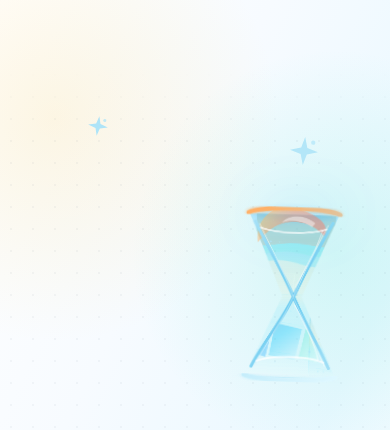
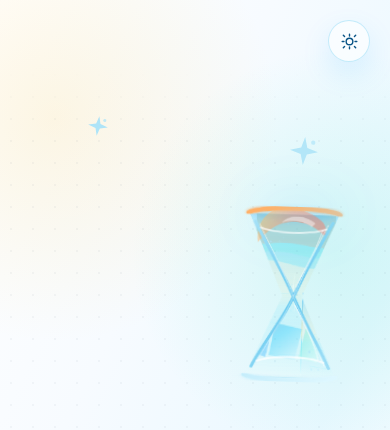
Before and after one commit to aqhours/aqhours-site, a Next.js app: page / in a window 390 px wide. Shown: the top 430 px of the page. Built offline with nearby package versions, Linux system fonts and the light colour scheme.

Commit message:
Add manual dark theme toggle
Add persisted light/dark theme initialization, a compact icon toggle, theme CSS variables for the homepage glass treatment, and small mobile hourglass positioning tweaks for dark mode readability.

```diff
--- a/src/app/globals.css
+++ b/src/app/globals.css
@@ -11,8 +11,73 @@
   --coral: #ff8a65;
   --violet: #a78bfa;
   --mint: #5eead4;
+  --hero-bg: #f7fbff;
+  --hero-foreground: #102a43;
+  --hero-muted: rgba(16, 42, 67, 0.78);
+  --hero-title: #26062f;
+  --hero-accent: #0a5486;
+  --hero-panel-shadow: 0 18px 50px rgba(0, 157, 255, 0.12);
+  --hero-chip-bg: rgba(255, 255, 255, 0.38);
+  --hero-chip-border: rgba(174, 228, 248, 0.7);
+  --hero-stage-gradient: linear-gradient(116deg, #ffffff 0%, #f7fbff 34%, #e9f8ff 66%, #ffffff 100%);
+  --hero-aurora:
+    radial-gradient(circle at 14% 14%, rgba(255, 209, 102, 0.18), transparent 28%),
+    radial-gradient(circle at 86% 30%, rgba(94, 234, 212, 0.2), transparent 30%),
+    radial-gradient(circle at 60% 90%, rgba(255, 138, 101, 0.15), transparent 26%);
+  --hero-grid-dot: rgba(16, 42, 67, 0.12);
+  --liquid-border: rgba(174, 228, 248, 0.76);
+  --liquid-bg:
+    linear-gradient(135deg, rgba(255, 255, 255, 0.72), rgba(255, 255, 255, 0.4) 44%, rgba(233, 248, 255, 0.52)),
+    rgba(255, 255, 255, 0.38);
+  --liquid-shadow:
+    inset 0 1px 0 rgba(255, 255, 255, 0.76),
+    inset 0 -1px 0 rgba(18, 199, 255, 0.08),
+    0 14px 34px rgba(0, 157, 255, 0.1);
+  --liquid-before:
+    linear-gradient(115deg, rgba(255, 255, 255, 0.84), transparent 34%),
+    linear-gradient(295deg, rgba(18, 199, 255, 0.13), transparent 44%);
+  --liquid-after: linear-gradient(90deg, transparent, rgba(255, 255, 255, 0.55), transparent);
+  --theme-toggle-bg: rgba(255, 255, 255, 0.58);
+  --theme-toggle-border: rgba(174, 228, 248, 0.72);
+  --theme-toggle-color: #0a5486;
+  --theme-toggle-shadow: 0 12px 30px rgba(0, 157, 255, 0.12);
   --ease-out: cubic-bezier(0.23, 1, 0.32, 1);
   --ease-in-out: cubic-bezier(0.77, 0, 0.175, 1);
+}
+
+:root[data-theme="dark"] {
+  --background: #06111f;
+  --foreground: #d9f0ff;
+  --hero-bg: #06111f;
+  --hero-foreground: #d9f0ff;
+  --hero-muted: rgba(217, 240, 255, 0.72);
+  --hero-title: #f6fbff;
+  --hero-accent: #aee4f8;
+  --hero-panel-shadow: 0 22px 60px rgba(0, 0, 0, 0.28);
+  --hero-chip-bg: rgba(174, 228, 248, 0.08);
+  --hero-chip-border: rgba(174, 228, 248, 0.24);
+  --hero-stage-gradient: linear-gradient(116deg, #06111f 0%, #0b1b31 38%, #0e2a42 68%, #071320 100%);
+  --hero-aurora:
+    radial-gradient(circle at 14% 14%, rgba(174, 228, 248, 0.12), transparent 30%),
+    radial-gradient(circle at 86% 30%, rgba(18, 199, 255, 0.12), transparent 32%),
+    radial-gradient(circle at 62% 90%, rgba(255, 138, 101, 0.08), transparent 27%);
+  --hero-grid-dot: rgba(174, 228, 248, 0.12);
+  --liquid-border: rgba(174, 228, 248, 0.26);
+  --liquid-bg:
+    linear-gradient(135deg, rgba(17, 36, 59, 0.72), rgba(7, 20, 35, 0.56) 48%, rgba(12, 42, 65, 0.48)),
+    rgba(6, 17, 31, 0.44);
+  --liquid-shadow:
+    inset 0 1px 0 rgba(255, 255, 255, 0.2),
+    inset 0 -1px 0 rgba(18, 199, 255, 0.08),
+    0 18px 44px rgba(0, 0, 0, 0.24);
+  --liquid-before:
+    linear-gradient(115deg, rgba(255, 255, 255, 0.18), transparent 36%),
+    linear-gradient(295deg, rgba(18, 199, 255, 0.1), transparent 46%);
+  --liquid-after: linear-gradient(90deg, transparent, rgba(174, 228, 248, 0.2), transparent);
+  --theme-toggle-bg: rgba(8, 22, 38, 0.66);
+  --theme-toggle-border: rgba(174, 228, 248, 0.32);
+  --theme-toggle-color: #d9f0ff;
+  --theme-toggle-shadow: 0 16px 38px rgba(0, 0, 0, 0.3);
 }
 
 * {
@@ -35,6 +100,37 @@ body {
   overflow-x: hidden;
 }
 
+.homepage-shell {
+  background: var(--hero-bg);
+  color: var(--hero-foreground);
+  transition:
+    background-color 260ms var(--ease-out),
+    color 260ms var(--ease-out);
+}
+
+.homepage-stage-gradient {
+  background: var(--hero-stage-gradient);
+}
+
+.homepage-stage {
+  isolation: isolate;
+}
+
+.homepage-aurora {
+  background: var(--hero-aurora);
+}
+
+.homepage-about-card {
+  color: var(--hero-foreground);
+  box-shadow: var(--hero-panel-shadow);
+}
+
+.homepage-chip {
+  border: 1px solid var(--hero-chip-border);
+  background: var(--hero-chip-bg);
+  color: var(--hero-accent);
+}
+
 button,
 a {
   -webkit-tap-highlight-color: transparent;
@@ -44,14 +140,9 @@ a {
   position: relative;
   overflow: hidden;
   isolation: isolate;
-  border: 1px solid rgba(174, 228, 248, 0.76);
-  background:
-    linear-gradient(135deg, rgba(255, 255, 255, 0.72), rgba(255, 255, 255, 0.4) 44%, rgba(233, 248, 255, 0.52)),
-    rgba(255, 255, 255, 0.38);
-  box-shadow:
-    inset 0 1px 0 rgba(255, 255, 255, 0.76),
-    inset 0 -1px 0 rgba(18, 199, 255, 0.08),
-    0 14px 34px rgba(0, 157, 255, 0.1);
+  border: 1px solid var(--liquid-border);
+  background: var(--liquid-bg);
+  box-shadow: var(--liquid-shadow);
   backdrop-filter: blur(14px) saturate(1.28);
   -webkit-backdrop-filter: blur(14px) saturate(1.28);
 }
@@ -67,9 +158,7 @@ a {
 .liquid-glass::before {
   inset: 1px;
   border-radius: inherit;
-  background:
-    linear-gradient(115deg, rgba(255, 255, 255, 0.84), transparent 34%),
-    linear-gradient(295deg, rgba(18, 199, 255, 0.13), transparent 44%);
+  background: var(--liquid-before);
   opacity: 0.72;
 }
 
@@ -79,13 +168,76 @@ a {
   width: 44%;
   height: 184%;
   transform: rotate(24deg);
-  background: linear-gradient(90deg, transparent, rgba(255, 255, 255, 0.55), transparent);
+  background: var(--liquid-after);
   opacity: 0.3;
 }
 
 .liquid-glass > * {
   position: relative;
   z-index: 1;
+}
+
+.theme-toggle {
+  display: inline-grid;
+  place-items: center;
+  width: 42px;
+  height: 42px;
+  border: 1px solid var(--theme-toggle-border);
+  border-radius: 999px;
+  color: var(--theme-toggle-color);
+  background: var(--theme-toggle-bg);
+  box-shadow: var(--theme-toggle-shadow);
+  backdrop-filter: blur(14px) saturate(1.2);
+  -webkit-backdrop-filter: blur(14px) saturate(1.2);
+  cursor: pointer;
+  transition:
+    transform 150ms var(--ease-out),
+    background-color 260ms var(--ease-out),
+    border-color 260ms var(--ease-out),
+    color 260ms var(--ease-out);
+}
+
+.theme-toggle:active {
+  transform: scale(0.96);
+}
+
+.theme-toggle:focus-visible {
+  outline: 2px solid var(--outline-blue);
+  outline-offset: 4px;
+}
+
+.theme-toggle-icon {
+  grid-area: 1 / 1;
+  width: 19px;
+  height: 19px;
+  fill: none;
+  stroke: currentColor;
+  stroke-width: 1.8;
+  stroke-linecap: round;
+  stroke-linejoin: round;
+  transition:
+    opacity 180ms var(--ease-out),
+    transform 180ms var(--ease-out);
+}
+
+.theme-toggle-sun {
+  opacity: 1;
+  transform: rotate(0deg) scale(1);
+}
+
+.theme-toggle-moon {
+  opacity: 0;
+  transform: rotate(-20deg) scale(0.82);
+}
+
+:root[data-theme="dark"] .theme-toggle-sun {
+  opacity: 0;
+  transform: rotate(20deg) scale(0.82);
+}
+
+:root[data-theme="dark"] .theme-toggle-moon {
+  opacity: 1;
+  transform: rotate(0deg) scale(1);
 }
 
 .hero-hourglass-shell {
@@ -140,7 +292,7 @@ a {
 }
 
 .hero-dotted-grid {
-  background-image: radial-gradient(rgba(16, 42, 67, 0.12) 1px, transparent 1px);
+  background-image: radial-gradient(var(--hero-grid-dot) 1px, transparent 1px);
   background-size: 22px 22px;
   mask-image: linear-gradient(to bottom, transparent, black 12%, black 72%, transparent);
 }
--- a/src/app/layout.tsx
+++ b/src/app/layout.tsx
@@ -8,6 +8,22 @@ const notoSerifSC = Noto_Serif_SC({
   variable: "--font-noto-serif-sc",
   weight: ["400", "500", "600", "700"],
 });
+
+const themeInitScript = `
+(() => {
+  try {
+    const storedTheme = window.localStorage.getItem("aqhours-theme");
+    const theme = storedTheme === "light" || storedTheme === "dark"
+      ? storedTheme
+      : window.matchMedia("(prefers-color-scheme: dark)").matches ? "dark" : "light";
+    document.documentElement.dataset.theme = theme;
+    document.documentElement.style.colorScheme = theme;
+  } catch {
+    document.documentElement.dataset.theme = "light";
+    document.documentElement.style.colorScheme = "light";
+  }
+})();
+`;
 
 export const metadata: Metadata = {
   title: "aqhours",
@@ -20,7 +36,10 @@ export default function RootLayout({
   children: React.ReactNode;
 }>) {
   return (
-    <html lang="zh-CN">
+    <html lang="zh-CN" suppressHydrationWarning>
+      <head>
+        <script dangerouslySetInnerHTML={{ __html: themeInitScript }} />
+      </head>
       <body className={notoSerifSC.variable}>{children}</body>
     </html>
   );
--- a/src/components/home/HomepageHero.tsx
+++ b/src/components/home/HomepageHero.tsx
@@ -4,6 +4,7 @@ import { type MouseEvent, useEffect, useRef, useState } from "react";
 import { motion, useMotionTemplate, useMotionValueEvent, useReducedMotion, useScroll, useTransform } from "motion/react";
 import { CollageLayer } from "./CollageLayer";
 import { KineticHourglass } from "./KineticHourglass";
+import { ThemeToggle } from "./ThemeToggle";
 import { WaveRibbons } from "./WaveRibbons";
 
 const aboutStats = ["About 01", "About 02", "About 03"];
@@ -55,10 +56,10 @@ export function HomepageHero() {
     : isCompact
       ? {
           input: [0, 0.42, 0.78, 1],
-          x: ["-4vw", "8vw", "22vw", "25vw"],
-          y: ["-1vh", "-6vh", "-13vh", "-15vh"],
+          x: ["10vw", "14vw", "22vw", "25vw"],
+          y: ["-8vh", "-9vh", "-13vh", "-15vh"],
           rotate: ["-28deg", "52deg", "142deg", "180deg"],
-          scale: [1.42, 1.1, 0.8, 0.72],
+          scale: [1.18, 1.02, 0.8, 0.72],
         }
       : {
           input: [0, 0.42, 0.78, 1],
@@ -121,13 +122,14 @@ export function HomepageHero() {
   };
 
   return (
-    <main className="min-h-screen bg-[#F7FBFF] text-[#102A43]">
-      <section ref={sceneRef} className="relative h-[200vh] bg-[#F7FBFF]">
+    <main className="homepage-shell min-h-screen">
+      <section ref={sceneRef} className="homepage-shell relative h-[220vh]">
         <span id="about" className="absolute top-[100vh]" aria-hidden="true" />
-        <div className="sticky top-0 h-[100vh] min-h-[640px] overflow-hidden bg-[#F7FBFF] sm:min-h-[720px]">
-          <div className="absolute inset-0 bg-[linear-gradient(116deg,#FFFFFF_0%,#F7FBFF_34%,#E9F8FF_66%,#FFFFFF_100%)]" />
-          <div className="absolute inset-0 bg-[radial-gradient(circle_at_14%_14%,rgba(255,209,102,0.18),transparent_28%),radial-gradient(circle_at_86%_30%,rgba(94,234,212,0.2),transparent_30%),radial-gradient(circle_at_60%_90%,rgba(255,138,101,0.15),transparent_26%)]" />
-          <div className="hero-dotted-grid absolute inset-x-0 top-16 h-[66vh] opacity-30" />
+        <div className="homepage-shell homepage-stage sticky top-0 h-[100vh] min-h-[640px] overflow-hidden sm:min-h-[720px]">
+          <div className="homepage-stage-gradient absolute inset-0 z-0" />
+          <div className="homepage-aurora absolute inset-0 z-0" />
+          <div className="hero-dotted-grid absolute inset-x-0 top-16 z-[1] h-[66vh] opacity-30" />
+          <ThemeToggle className="absolute right-5 top-5 z-50 sm:right-8 sm:top-8" />
 
           <motion.div
             className="pointer-events-none absolute left-1/2 top-1/2 z-20"
@@ -143,7 +145,7 @@ export function HomepageHero() {
               isIntroVisible ? "opacity-100" : "pointer-events-none opacity-0",
             ].join(" ")}
           >
-            <h1 className="hero-serif text-[clamp(1.32rem,5.25vw,1.86rem)] font-bold leading-[1.24] tracking-normal text-[#26062F] md:text-[clamp(2rem,3.15vw,2.9rem)]">
+            <h1 className="hero-serif text-[clamp(1.32rem,5.25vw,1.86rem)] font-bold leading-[1.24] tracking-normal text-[var(--hero-title)] md:text-[clamp(2rem,3.15vw,2.9rem)]">
               <span className="block whitespace-nowrap">与你相伴的时光</span>
               <span className="block whitespace-nowrap">如此珍贵 如此难忘</span>
               <span className="block whitespace-nowrap">想要紧紧抱着不愿放手</span>
@@ -152,7 +154,7 @@ export function HomepageHero() {
               <a
                 href="#about"
                 onClick={handleExploreClick}
-                className="liquid-glass inline-flex items-center justify-center rounded-full px-4 py-2 text-[11px] font-bold uppercase tracking-[0.16em] text-[#0A5486] transition-transform duration-150 ease-[var(--ease-out)] active:scale-[0.97] sm:px-[18px] sm:py-2.5 sm:text-xs"
+                className="liquid-glass inline-flex items-center justify-center rounded-full px-4 py-2 text-[11px] font-bold uppercase tracking-[0.16em] text-[var(--hero-accent)] transition-transform duration-150 ease-[var(--ease-out)] active:scale-[0.97] sm:px-[18px] sm:py-2.5 sm:text-xs"
               >
                 <span>Explore</span>
               </a>
@@ -171,18 +173,18 @@ export function HomepageHero() {
             ].join(" ")}
           >
             <div className="relative flex h-full items-end justify-center pb-[7vh] md:items-center md:justify-start md:pb-0">
-              <div className="liquid-glass w-[min(92vw,430px)] rounded-[28px] px-5 py-5 text-[#102A43] shadow-[0_18px_50px_rgba(0,157,255,0.12)] sm:px-6 sm:py-6 md:ml-[6vw] lg:ml-[7vw]">
+              <div className="liquid-glass homepage-about-card w-[min(92vw,430px)] rounded-[28px] px-5 py-5 sm:px-6 sm:py-6 md:ml-[6vw] lg:ml-[7vw]">
                 <div>
-                  <p className="text-[11px] font-bold uppercase tracking-[0.18em] text-[#0A5486]">About</p>
-                  <h2 id="about-heading" className="hero-serif mt-2 text-[clamp(1.65rem,7vw,2.35rem)] font-bold leading-tight text-[#26062F] md:text-[2.6rem]">
+                  <p className="text-[11px] font-bold uppercase tracking-[0.18em] text-[var(--hero-accent)]">About</p>
+                  <h2 id="about-heading" className="hero-serif mt-2 text-[clamp(1.65rem,7vw,2.35rem)] font-bold leading-tight text-[var(--hero-title)] md:text-[2.6rem]">
                     关于我
                   </h2>
-                  <p className="mt-4 text-sm leading-7 text-[#102A43]/78 sm:text-[15px]">
+                  <p className="mt-4 text-sm leading-7 text-[var(--hero-muted)] sm:text-[15px]">
                     这里暂时放关于我的占位内容。之后可以替换成个人介绍、创作方向、时间线或任何你想表达的故事。
                   </p>
                   <div className="mt-5 grid gap-2 sm:grid-cols-3">
                     {aboutStats.map((item) => (
-                      <div key={item} className="rounded-2xl border border-[#AEE4F8]/70 bg-white/38 px-3 py-2 text-xs font-semibold text-[#0A5486]">
+                      <div key={item} className="homepage-chip rounded-2xl px-3 py-2 text-xs font-semibold">
                         {item}
                       </div>
                     ))}
--- /dev/null
+++ b/src/components/home/ThemeToggle.tsx
@@ -0,0 +1,68 @@
+"use client";
+
+import { useEffect } from "react";
+
+const THEME_STORAGE_KEY = "aqhours-theme";
+
+type Theme = "light" | "dark";
+
+function getSystemTheme(): Theme {
+  return window.matchMedia("(prefers-color-scheme: dark)").matches ? "dark" : "light";
+}
+
+function getStoredTheme(): Theme | null {
+  try {
+    const storedTheme = window.localStorage.getItem(THEME_STORAGE_KEY);
+    return storedTheme === "light" || storedTheme === "dark" ? storedTheme : null;
+  } catch {
+    return null;
+  }
+}
+
+function applyTheme(theme: Theme) {
+  document.documentElement.dataset.theme = theme;
+  document.documentElement.style.colorScheme = theme;
+}
+
+type ThemeToggleProps = {
+  className?: string;
+};
+
+export function ThemeToggle({ className }: ThemeToggleProps) {
+  useEffect(() => {
+    const storedTheme = getStoredTheme();
+    applyTheme(storedTheme ?? getSystemTheme());
+
+    if (storedTheme) return;
+
+    const mediaQuery = window.matchMedia("(prefers-color-scheme: dark)");
+    const syncSystemTheme = () => applyTheme(getSystemTheme());
+    mediaQuery.addEventListener("change", syncSystemTheme);
+
+    return () => mediaQuery.removeEventListener("change", syncSystemTheme);
+  }, []);
+
+  const toggleTheme = () => {
+    const currentTheme = document.documentElement.dataset.theme === "dark" ? "dark" : "light";
+    const nextTheme = currentTheme === "dark" ? "light" : "dark";
+
+    applyTheme(nextTheme);
+    try {
+      window.localStorage.setItem(THEME_STORAGE_KEY, nextTheme);
+    } catch {
+      return;
+    }
+  };
+
+  return (
+    <button type="button" className={["theme-toggle", className].filter(Boolean).join(" ")} onClick={toggleTheme} aria-label="切换深色模式">
+      <svg className="theme-toggle-icon theme-toggle-sun" viewBox="0 0 24 24" aria-hidden="true">
+        <circle cx="12" cy="12" r="4.2" />
+        <path d="M12 2.8V5M12 19v2.2M4.2 4.2l1.55 1.55M18.25 18.25l1.55 1.55M2.8 12H5M19 12h2.2M4.2 19.8l1.55-1.55M18.25 5.75l1.55-1.55" />
+      </svg>
+      <svg className="theme-toggle-icon theme-toggle-moon" viewBox="0 0 24 24" aria-hidden="true">
+        <path d="M20.3 14.8A7.8 7.8 0 0 1 9.2 3.7A8.9 8.9 0 1 0 20.3 14.8Z" />
+      </svg>
+    </button>
+  );
+}
```
